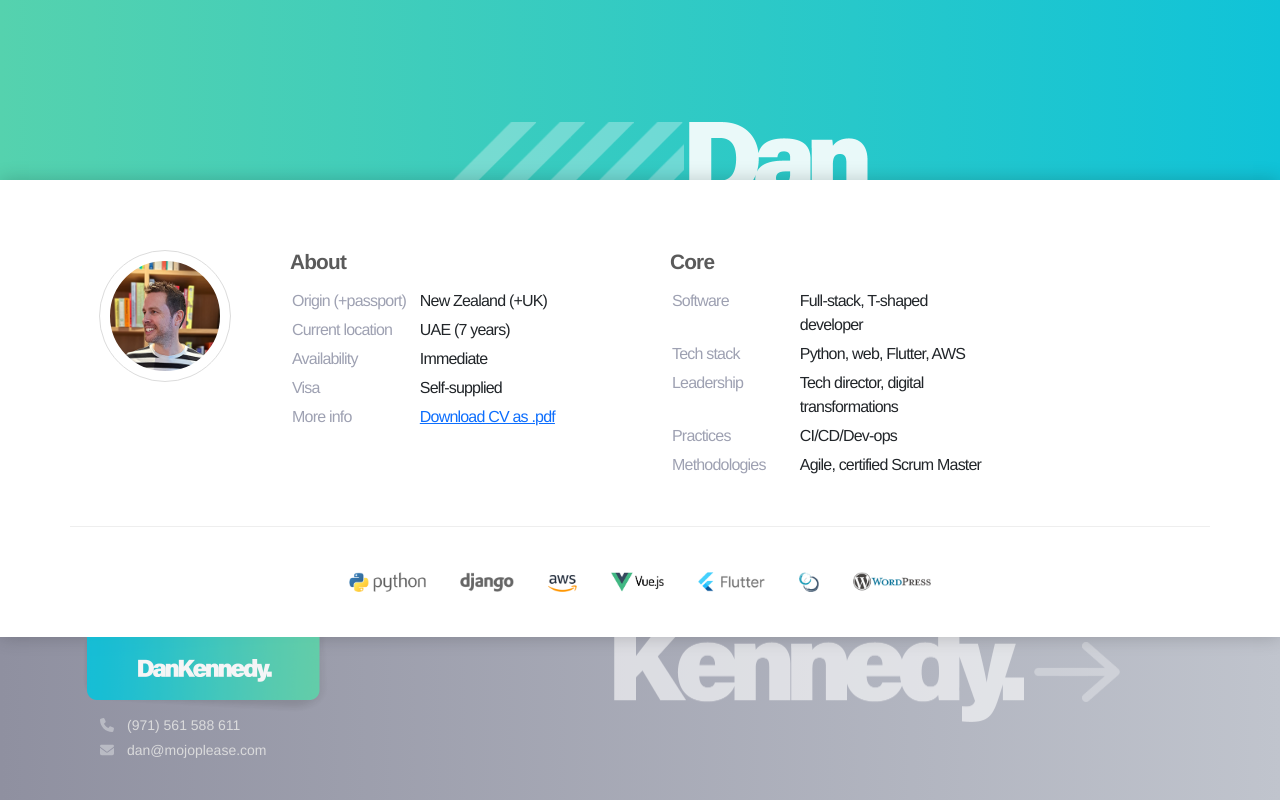
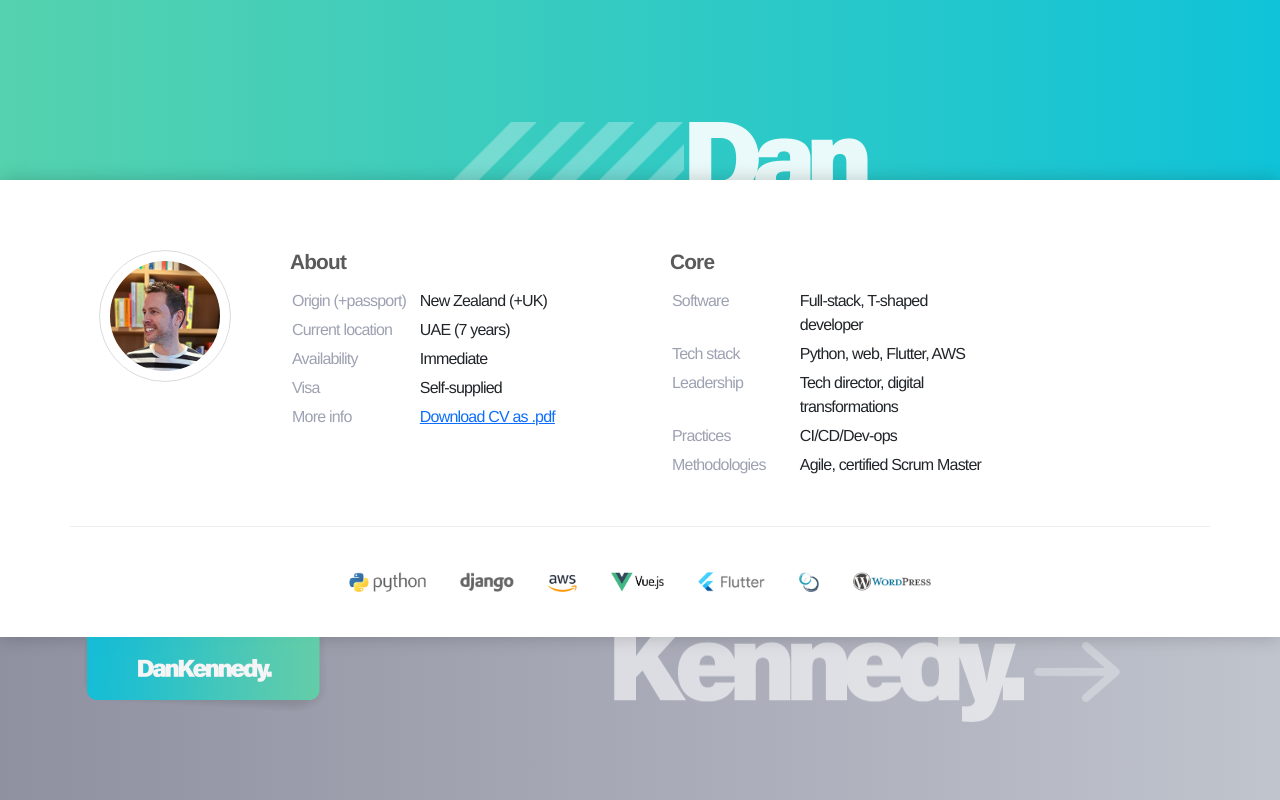
Before and after one commit to danken00/portfolioofdan.com, a Vue app: page / in a window 1280 px wide. Shown: the top 800 px of the page. Built offline with nearby package versions, Linux system fonts and the light colour scheme.

Commit message:
Now fading in the contact details on desktop depending on scroll

```diff
--- a/src/components/homepage/PortfolioPieces.vue
+++ b/src/components/homepage/PortfolioPieces.vue
@@ -3,6 +3,7 @@
     <div class="container-lg">
       <div class="contact-panel-desktop">
         <div class="label"></div>
+        <div class="contact-details">
           <div class="contact-type contact-type-phone">
             <font-awesome-icon icon="phone"></font-awesome-icon>
             <span>(971) 561 588 611</span>
@@ -10,6 +11,7 @@
           <div class="contact-type contact-type-email">
             <font-awesome-icon icon="envelope"></font-awesome-icon>
             <span><a href="mailto:dan@mojoplease.com">dan@mojoplease.com</a></span>
+          </div>
         </div>
       </div>
 
@@ -379,7 +381,7 @@ export default {
     getPortfolioItemNumber(currentIndex) {
       return this.portfolioPieces.length - currentIndex;
     },
-    updatePortfolioImageVisibility() {
+    onScroll() {
       // Get the portfolio images that haven't yet been shown
       const hidden_elements = document.querySelectorAll('img.portfolio-piece-image:not(.fader-image-loaded)');
 
@@ -397,10 +399,27 @@ export default {
           element.classList.add('fader-image-loaded')
         }
       });
+
+      // Fade the contact details on scroll
+      const aboutPanel = document.querySelector('.about')
+      const contactDetailsPanel = document.querySelector('.contact-details')
+      const aboutPanelBounding = aboutPanel.getBoundingClientRect()
+      const fadePixelLength = 600;
+      let contactOpacity = 0;
+
+      if (aboutPanelBounding.bottom > 0) {
+        contactOpacity = 0
+      } else if (aboutPanelBounding.bottom < (0 - fadePixelLength)) {
+        contactOpacity = 1
+      } else {
+        contactOpacity = (1 / fadePixelLength) * aboutPanelBounding.bottom
+      }
+
+      contactDetailsPanel.style.opacity = String(Math.abs(contactOpacity))
     }
   },
   created() {
-    window.addEventListener('scroll', this.updatePortfolioImageVisibility);
+    window.addEventListener('scroll', this.onScroll);
   },
   unmounted() {
     window.removeEventListener('scroll', this.updatePortfolioImageVisibility);
@@ -598,12 +617,12 @@ export default {
 
     .contact-type {
       padding: 0 0 4px 5px;
-      color: #E2E2E2;
+      color: #EEE;
       font-size: 14px;
-      font-weight: normal;
+      font-weight: 300;
 
       a {
-        color: #E2E2E2;
+        color: #EEE;
         text-decoration: none;
 
         &:hover {
```
Lines whose indentation alone changed are shown as unchanged.
